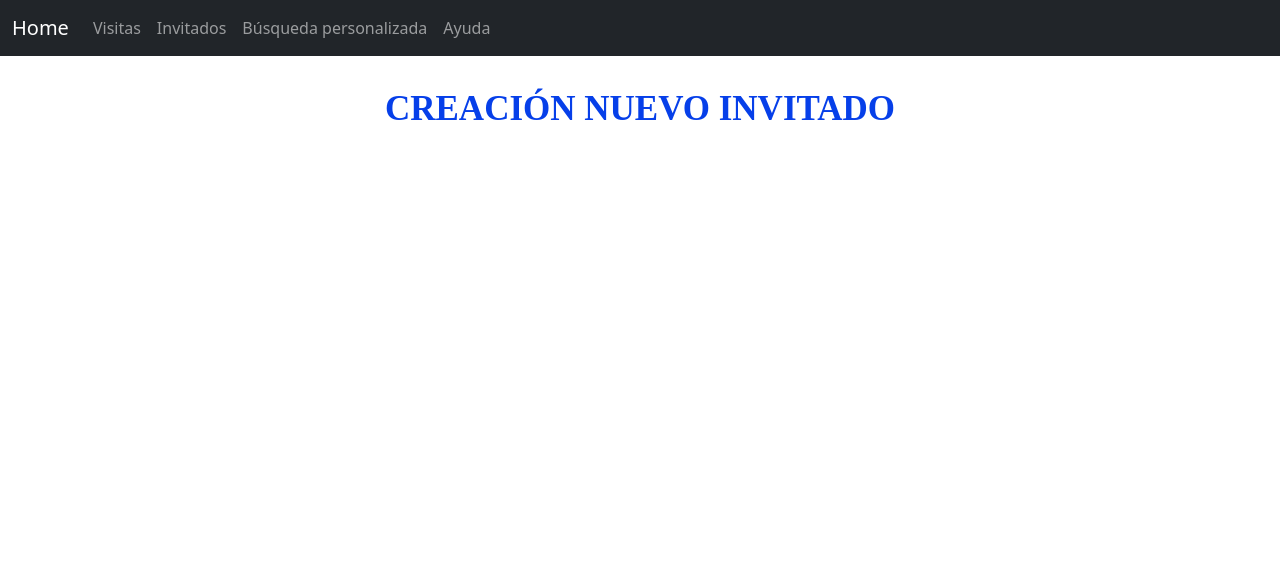
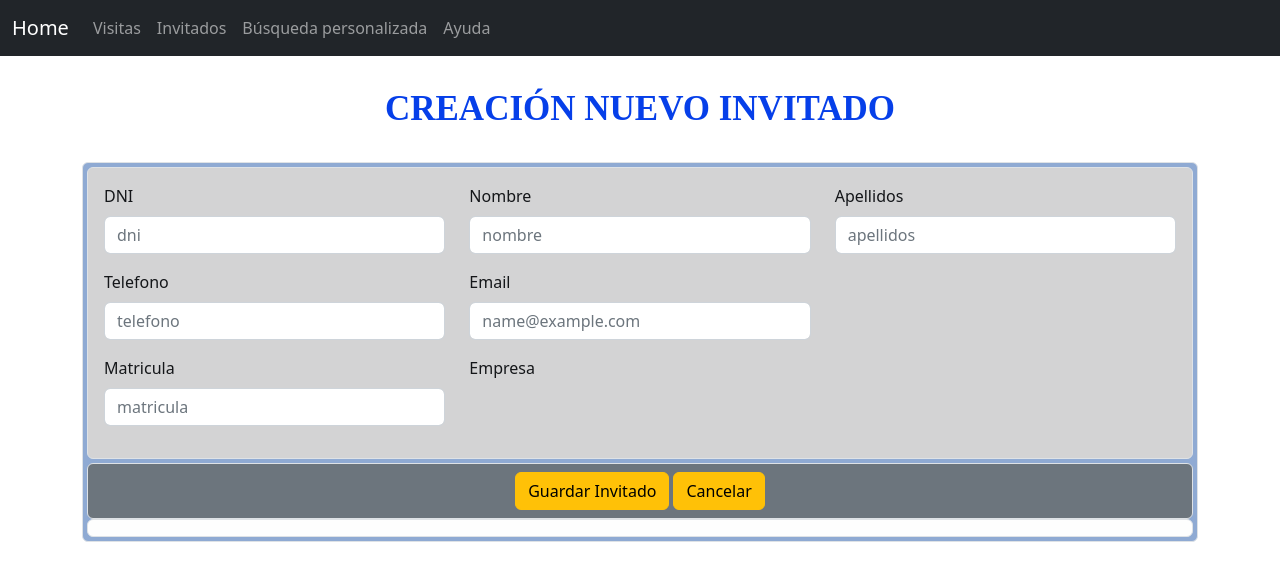
Before and after one commit to walid-embeya/frontend_VISCONTROL, a Vue app in the folder frontend/: page /#/nuevoinvitado in a window 1280 px wide. Shown: the top 580 px of the page. Built offline with nearby package versions, Linux system fonts and the light colour scheme; a web font is replaced by a local one.

Commit message:
cambios formularios

```diff
--- a/frontend/src/components/PaginaPrincipal.vue
+++ b/frontend/src/components/PaginaPrincipal.vue
@@ -31,7 +31,7 @@ export default {
             </div>
 
             <div class="col-md-4 text-center">
-              <p><b>VISCONTRIL V1.0 Mayo 2023</b></p>
+              <p><b>VISCONTROL V1.0 Mayo 2023</b></p>
               <p>© Copyright. Todos los derechos reservados.</p>
             </div>
 
--- a/frontend/src/formularios/AltaInvitado.vue
+++ b/frontend/src/formularios/AltaInvitado.vue
@@ -1,33 +1,44 @@
 <script>
+  import { mapState } from 'pinia'
   import Modelo from '@/components/Model.vue'
+  import { invitadosStore } from '@/stores/invitados'
 
   export default {
     components: { Modelo },   ///// registro local de los componentes
     data() {
       return {
-        persona: {
+        invitado: {
+          id: '',
           dni: '',
           nombre: '',
           apellidos: '',
           telefono: '',
-          fechaNacimiento: ''
+          email: '',
+          matricula: '',
+          empresa: '',
+          autorizacion: undefined
         },
-        personas: []
+        invitados: []
       }
     },
+
+    computed: {
+        ...mapState(invitadosStore, { listadoInvitados: 'invitados' }),
+    },
+
     methods: {
       submitForm() {
         // Agregar la persona a la lista de personas
-        this.personas.push(this.persona);
+        this.listadoInvitados.push(this.invitado)
 
         // Limpiar los campos del formulario
-        this.persona = {
-          dni: '',
-          nombre: '',
-          apellidos: '',
-          telefono: '',
-          fechaNacimiento: ''
-        };
+        // this.persona = {
+        //   dni: '',
+        //   nombre: '',
+        //   apellidos: '',
+        //   telefono: '',
+        //   fechaNacimiento: ''
+        // }
 
         // Aquí se puede enviar los datos de la persona al servidor para guardarlos en una base de datos, por ejemplo
       }
@@ -39,37 +50,72 @@
 <template>
     <div>
       <Modelo titulo="CREACIÓN NUEVO INVITADO">
-        <!-- <form class="p-1 border rounded" style="background-color: rgb(143, 170, 211);">
+
+        <form @submit.prevent="submitForm" class="p-1 border rounded" style="background-color: rgb(143, 170, 211);">
+          <div class="container alert alert-dark border rounded mb-1">
+              <div class="row mb-3">
+                  <div class="col-md-4">
+                    <label for="dni" class="form-label">DNI</label>
+                    <input type="text" class="form-control" id="dni" v-model="invitado.dni" placeholder="dni" required>
+                  </div>
+                  <div class="col-md-4">
+                    <label for="nombre" class="form-label">Nombre</label>
+                    <input type="text" class="form-control" id="dni" v-model="invitado.nombre" placeholder="nombre" required>
+                  </div>
+                  <div class="col-md-4">
+                    <label for="apellidos" class="form-label">Apellidos</label>
+                    <input type="text" class="form-control" id="apellidos" v-model="invitado.apellidos" placeholder="apellidos" required>
+                  </div>
+              </div>
+
+              <div class="row mb-3">
+                  <div class="col-md-4">
+                    <label for="telefono" class="form-label">Telefono</label>
+                    <input type="text" class="form-control" id="telefono" v-model="invitado.telefono" placeholder="telefono" required>
+                  </div>
+
+                  <div class="col-md-4">
+                    <label for="email" class="form-label">Email</label>
+                    <input type="email" class="form-control" id="email" v-model="invitado.email" placeholder="name@example.com">
+                  </div>
+              </div>
+
+              <div class="row mb-3">
+                <div class="col-md-4">
+                  <label for="matricula" class="form-label">Matricula</label>
+                  <input type="text" class="form-control" id="matricula" v-model="invitado.matricula" placeholder="matricula" required>
+                </div>
+
+                <div class="col-md-4">
+                  <label for="empresa" class="form-label">Empresa</label>
+                  <!-- <input type="text" class="form-control" id="empresa" v-model="invitado.empresa" placeholder="empresa" required> -->
+                </div>
+              </div>
+
+              <!-- autorizacion -->
 
 
-        </form> -->
+
+
+
+
+
+
+          </div>
+
+           <!-- botones de guardar y cancelar -->
+          <div class="container border rounded mb-0 p-2 btn btn-secondary" style="align-items: center; justify-content: center; display:flex">
+              <div class="d-inline me-1"><button type="submit" class="btn btn-warning" @click.prevent="crearInvitado">Guardar Invitado</button></div>
+              <button type="submit" class="btn btn-warning" @click="$router.go(-1)">Cancelar</button>
+          </div>
+
+          <!-- table para listar todos los invitados -->
+          <div class="container alert alert-light border rounded mb-0 p-2" style="align-items: center; justify-content: center; display:flex">
+
+          </div>
+
+        </form>
+
       </Modelo>
     </div>
 </template>
-
-
-
-      <!-- <h2>Dar de alta persona</h2>
-      <form @submit.prevent="submitForm">
-        <div>
-          <label for="dni">DNI:</label>
-          <input type="text" id="dni" v-model="persona.dni" required>
-        </div>
-        <div>
-          <label for="nombre">Nombre:</label>
-          <input type="text" id="nombre" v-model="persona.nombre" required>
-        </div>
-        <div>
-          <label for="apellidos">Apellidos:</label>
-          <input type="text" id="apellidos" v-model="persona.apellidos" required>
-        </div>
-        <div>
-          <label for="telefono">Teléfono:</label>
-          <input type="tel" id="telefono" v-model="persona.telefono" required>
-        </div>
-        <div>
-          <label for="fechaNacimiento">Fecha de nacimiento:</label>
-          <input type="date" id="fechaNacimiento" v-model="persona.fechaNacimiento" required>
-        </div>
-        <button type="submit">Dar de alta</button>
-      </form> -->
--- a/frontend/src/formularios/AltaVisita.vue
+++ b/frontend/src/formularios/AltaVisita.vue
@@ -49,7 +49,7 @@ export default {
 
 
         },
-        anadirInvitado() {generarIdVisita
+        anadirInvitado() {
 
             // invitadosElegidos.push()
 
@@ -82,9 +82,15 @@ export default {
             }
         })
 
-        this.actividades = tab1.map((valeur, index) => {
-            return { id: index + 1, actividad: valeur };
-        })
+        ///// Metodo 1
+
+        // this.actividades = tab1.map((valeur, index) => {
+        //     return { id: index + 1, actividad: valeur };
+        // })
+
+        ///// Metodo 2
+        tab1.forEach((v, i) => this.actividades.push({id: i+1, actividad: v}))
+
     }
 }
 </script>
@@ -100,10 +106,10 @@ export default {
 
                     <div class="row">
                         <div class="col-md-3">
-                            <div class="fs-5 fw-bold">Fecha inicio</div>
+                            <div class="fs-5 fw-bold">Fecha/Hora Inicio</div>
                         </div>
                         <div class="col-md-3">
-                            <div class="fs-5 fw-bold">Hora Fin</div>
+                            <div class="fs-5 fw-bold">Fecha/Hora Fin</div>
                         </div>
                         <div class="col-md-5">
                             <div class="fs-5 fw-bold">Actividad</div>
@@ -144,8 +150,8 @@ export default {
                 <div class="container alert alert-dark border rounded mb-1">
 
                     <div class="row form-group mb-3">
-                        <div class="col-md-2">
-                            <label for="nombreinvitado" class="col-form-label">Nombre del invitado</label>
+                        <div class="col-md-3">
+                            <label for="nombreinvitado" class="col-form-label fs-5 fw-bold">Nombre del invitado</label>
                         </div>
                         <div class="col-md-4">
                             <select class="form-select" aria-label=".form-select-sm example" v-model="nuevoInvitado.matricula">
@@ -184,18 +190,17 @@ export default {
                 </div>
 
 
-                <div class="container border rounded mb-0 p-2" style="background-color:  rgb(5, 5, 107); align-items: center; justify-content: center; display:flex">
+                <div class="container border rounded mb-0 p-2 btn btn-secondary" style="align-items: center; justify-content: center; display:flex">
 
-                    <div class="d-inline me-4"><button type="submit" class="btn btn-light" @click.prevent="crearVisita">Crear visita</button></div>
-                    <button type="submit" class="btn btn-light" @click.prevent="crearVisita">Cancelar</button>
-           </div>
+                    <div class="d-inline me-1"><button type="submit" class="btn btn-warning" @click.prevent="crearVisita">Guardar Visita</button></div>
+                    <button type="submit" class="btn btn-warning" @click="$router.go(-1)">Cancelar</button>
+                </div>
 
 
             </form>
         </Modelo>
     </div>
 </template>
-
 
 
 
```
